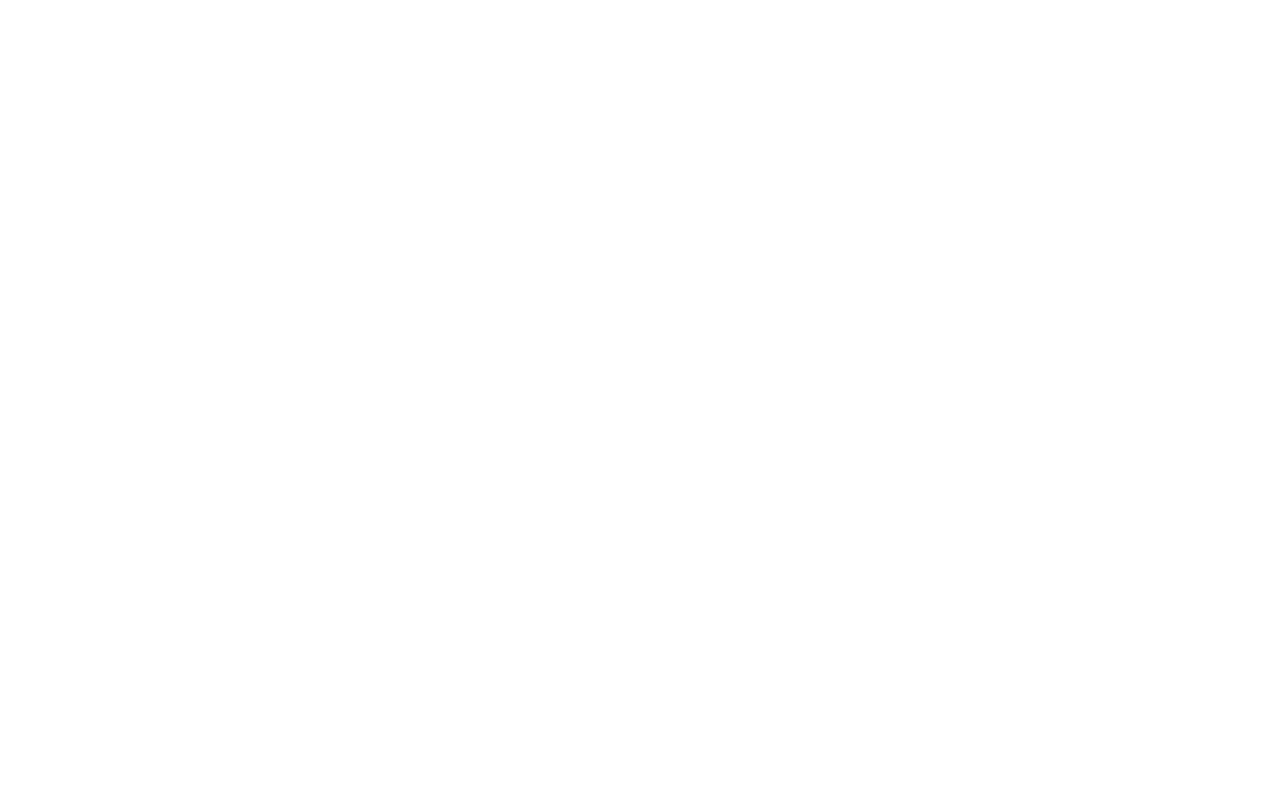
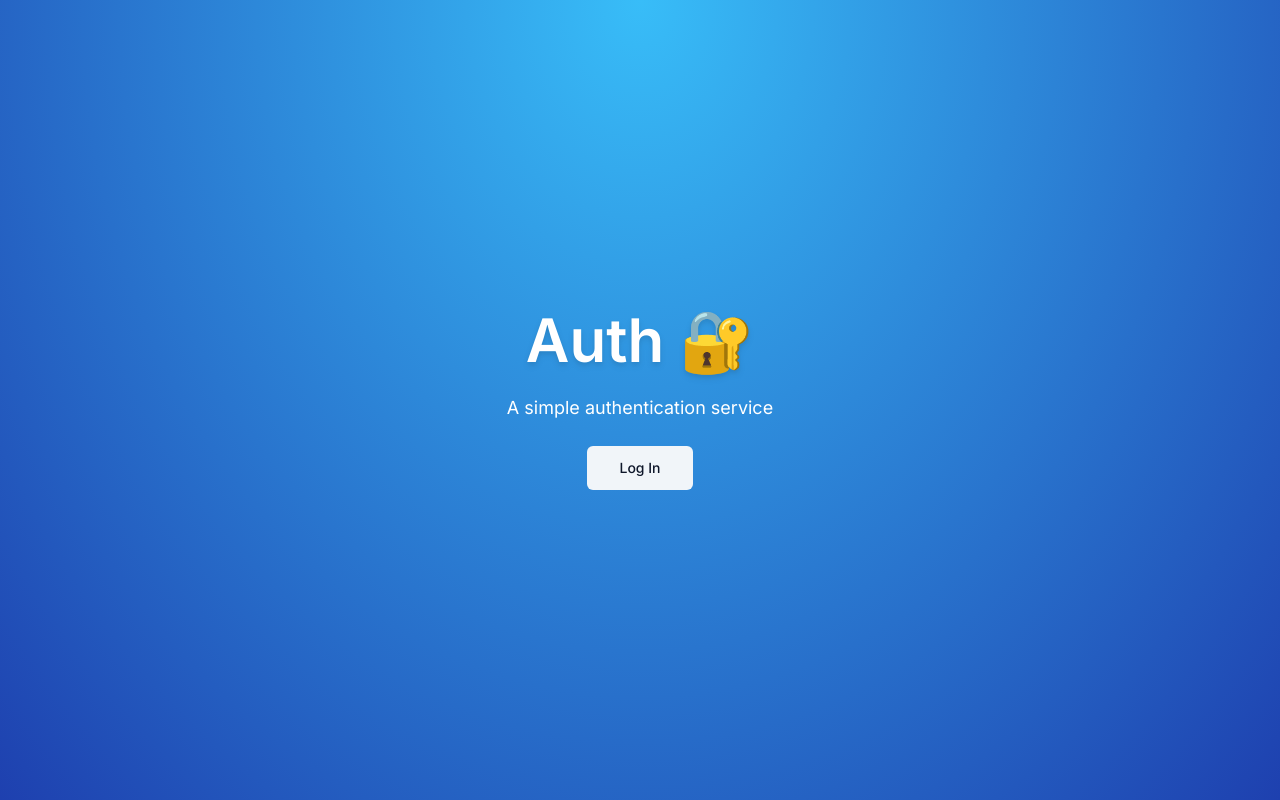
Before and after one commit to ranepaarth/next-auth-advanced, a Next.js app: page / in a window 1280 px wide. Built offline with nearby package versions, Linux system fonts and the light colour scheme.

Commit message:
feat: 🚧home page

```diff
--- a/src/app/page.tsx
+++ b/src/app/page.tsx
@@ -1,5 +1,22 @@
-import { Button } from "@/components/ui/button";
+import LoginBtn from '@/components/auth/LoginBtn';
+import { Button } from '@/components/ui/button';
 
 export default function Home() {
-  return <main></main>;
+  return (
+    <main className='flex h-full flex-col items-center justify-center bg-[radial-gradient(ellipse_at_top,_var(--tw-gradient-stops))] from-sky-400 to-blue-800'>
+      <div className='space-y-6 text-center'>
+        <h1 className='text-6xl font-semibold text-white drop-shadow-md'>
+          Auth 🔐
+        </h1>
+        <p className='text-lg text-white'>A simple authentication service</p>
+        <div>
+          <LoginBtn>
+            <Button variant='secondary' size='lg'>
+              Log In
+            </Button>
+          </LoginBtn>
+        </div>
+      </div>
+    </main>
+  );
 }
--- /dev/null
+++ b/src/components/auth/LoginBtn.tsx
@@ -0,0 +1,29 @@
+'use client';
+
+import { useRouter } from 'next/navigation';
+import React from 'react';
+
+interface LoginBtnProps {
+  children: React.ReactNode;
+  mode?: 'modal' | 'redirect';
+  asChild?: boolean;
+}
+
+function LoginBtn({ children, mode = 'redirect', asChild }: LoginBtnProps) {
+  const router = useRouter();
+  const onClick = () => {
+    router.push('/auth/login');
+  };
+
+  if (mode === 'modal') {
+    return <span>TODO: add modal</span>;
+  }
+
+  return (
+    <span onClick={onClick} className='cursor-pointer'>
+      {children}
+    </span>
+  );
+}
+
+export default LoginBtn;
```
